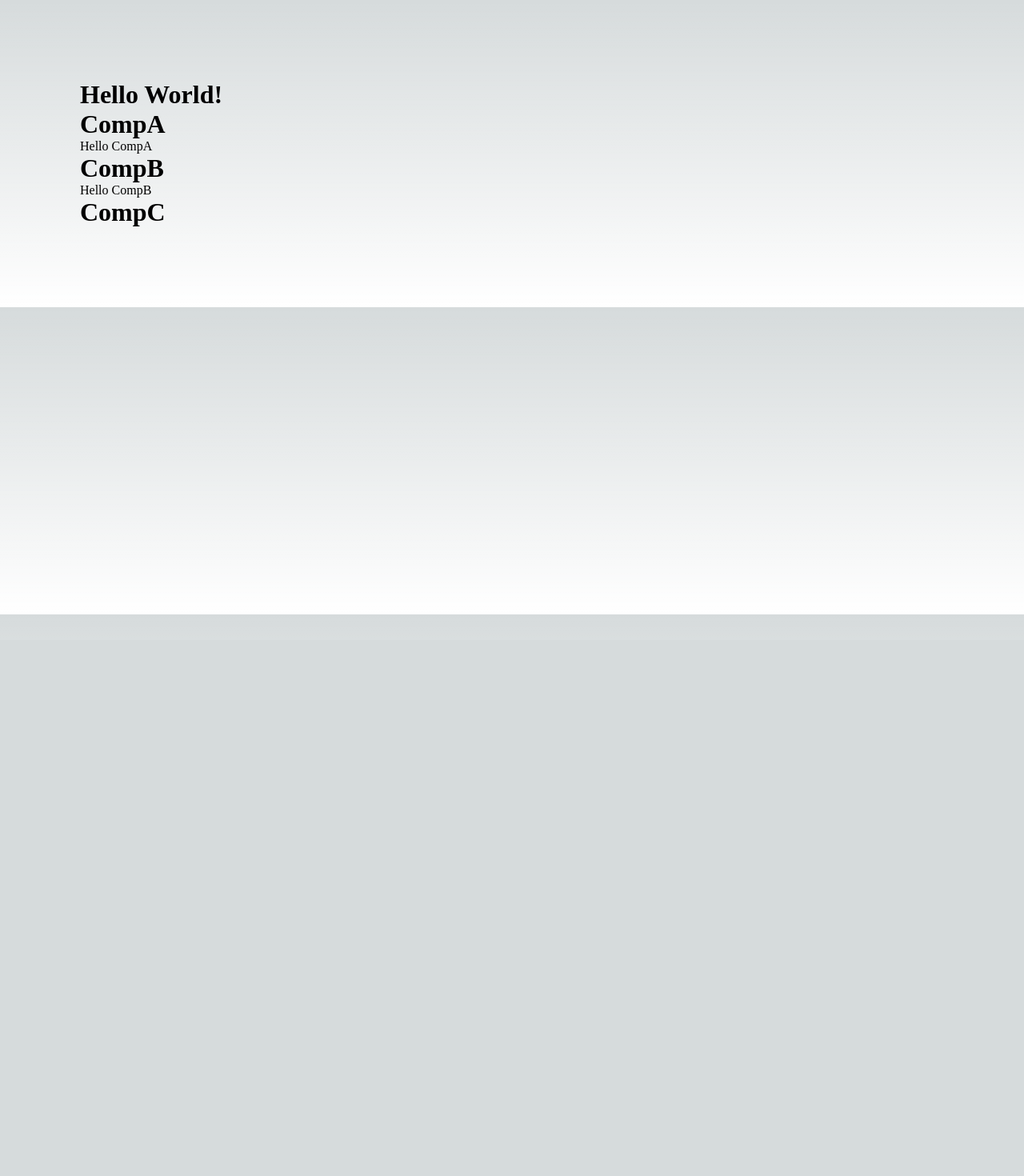
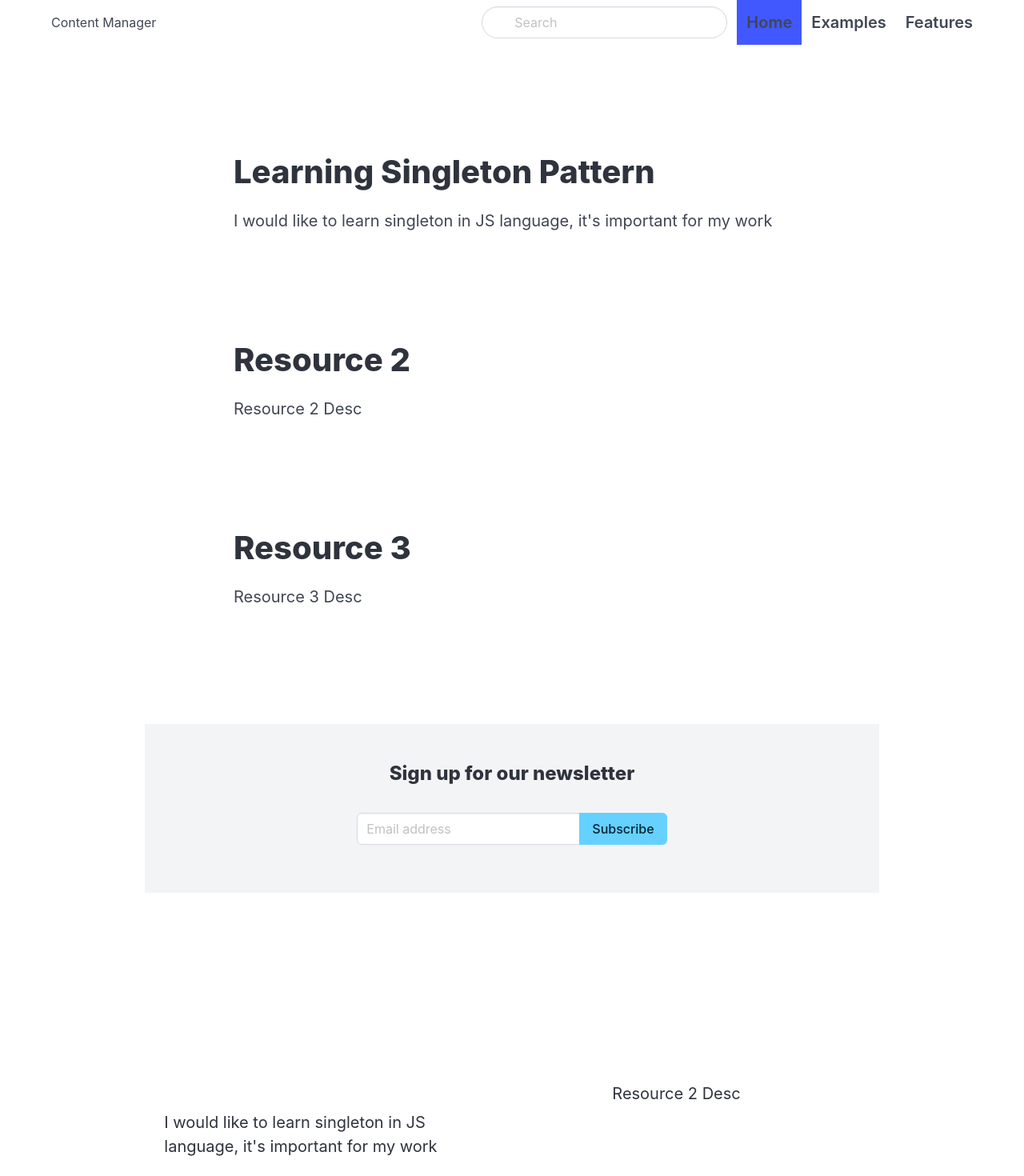
Before and after one commit to PratibhaRepos1/NextJs, a Next.js app in the folder content-manager-app/: page / in a window 1280 px wide. Shown: the top 1470 px of the page at 80% size. Before the commit the page ends 800 px from the top, so only its background shows below. Built offline with nearby package versions, Linux system fonts and the light colour scheme.

Commit message:
project Layout

```diff
--- /dev/null
+++ b/content-manager-app/api/data.js
@@ -0,0 +1,34 @@
+
+export const resources = [
+    {
+        id: "1",
+        title: "Learning Singleton Pattern",
+        description: "I would like to learn singleton in JS language, it's important for my work",
+        link: "https://link.com",
+        image: "https://image.com",
+        priority: 3,
+        timeToFinish: 120,
+        active: true
+      },
+      {
+        id: "2",
+        title: "Resource 2",
+        description: "Resource 2 Desc",
+        link: "https://link.com",
+        image: "https://image.com",
+        priority: 2,
+        timeToFinish: 60,
+        active: false
+      },
+      {
+        id: "3",
+        title: "Resource 3",
+        description: "Resource 3 Desc",
+        link: "https://link.com",
+        image: "https://image.com",
+        priority: 1,
+        timeToFinish: 30,
+        active: false
+      }
+
+]
--- /dev/null
+++ b/content-manager-app/components/Footer.js
@@ -0,0 +1,15 @@
+const Footer = () => {
+    return(
+        <footer className="footer">
+            <div className="content has-text-centered">
+            <p>
+                <strong>Bulma - Blog theme</strong> by <a href="https://gonzalojs.com">Gonzalo Gutierrez</a>. Based on the <a
+                href="http://jigsaw-blog-staging.tighten.co/">jigsaw-blog</a>. The source code is licensed
+                <a href="http://opensource.org/licenses/mit-license.php">MIT</a>
+            </p>
+            </div>
+      </footer>
+
+    )
+}
+export default Footer;
--- /dev/null
+++ b/content-manager-app/components/Layout.js
@@ -0,0 +1,9 @@
+import Navbar from "./Navbar";
+
+const Layout = ({children}) =>
+    <>
+    <Navbar />
+    {children}
+    </>
+
+export default Layout;
--- /dev/null
+++ b/content-manager-app/components/Navbar.js
@@ -0,0 +1,42 @@
+const Navbar = () => {
+    return (
+        <>
+        <nav className="navbar">
+            <div className="container">
+            <div className="navbar-brand">
+                <a className="navbar-item" href="../">
+                <h1>Content Manager</h1>
+                </a>
+                <span className="navbar-burger burger" data-target="navbarMenu">
+                <span></span>
+                <span></span>
+                <span></span>
+                </span>
+            </div>
+            <div id="navbarMenu" className="navbar-menu">
+                <div className="navbar-end">
+                <div className=" navbar-item">
+                    <div className="control has-icons-left">
+                    <input className="input is-rounded" type="email" placeholder="Search" />
+                    <span className="icon is-left">
+                        <i className="fa fa-search"></i>
+                    </span>
+                    </div>
+                </div>
+                <a className="navbar-item is-active is-size-5 has-text-weight-semibold">
+                    Home
+                </a>
+                <a className="navbar-item is-size-5 has-text-weight-semibold">
+                    Examples
+                </a>
+                <a className="navbar-item is-size-5 has-text-weight-semibold">
+                    Features
+                </a>
+                </div>
+            </div>
+            </div>
+      </nav>
+        </>
+    )
+}
+export default Navbar;
--- /dev/null
+++ b/content-manager-app/components/Newsletter.js
@@ -0,0 +1,30 @@
+const Newsletter = () => {
+    return (
+        <section className="section">
+            <div className="columns">
+            <div className="column is-10 is-offset-1">
+                <div className="container has-text-centered is-fluid">
+                <div className="hero is-light">
+                    <div className="hero-body">
+                    <h2 className="title is-4">Sign up for our newsletter</h2>
+                        <div className="column is-6 is-offset-3">
+                        <div className="field has-addons has-addons-centered">
+                            <div className="control is-expanded">
+                            <input className="input " type="text" placeholder="Email address" />
+                            </div>
+                            <div className="control">
+                            <a className="button is-info">
+                                Subscribe
+                            </a>
+                            </div>
+                        </div>
+                        </div>
+                    </div>
+                </div>
+                </div>
+            </div>
+            </div>
+      </section>
+    )
+}
+export default Newsletter;
--- /dev/null
+++ b/content-manager-app/components/ResourceHighlight.js
@@ -0,0 +1,36 @@
+
+
+const ResourceHightlight = ({resources}) => {
+    return (
+        <section className="hero ">
+            <div className="hero-body">
+            <div className="container">
+                {
+                    resources.map(resources => {
+                        return (
+                            <section key={resources.id} className="section">
+                                <div className="columns">
+                                    <div className="column is-8 is-offset-2">
+                                    <div className="content is-medium">
+                                        <h2 className="subtitle is-4">{resources.createdAt}</h2>
+                                        <h1 className="title">{resources.title}</h1>
+                                        <p>{ resources.description }</p>
+                                    </div>
+                                    </div>
+                                </div>
+                            </section>
+
+                        )
+                    })
+                }
+
+
+
+
+
+            </div>
+            </div>
+      </section>
+    )
+}
+export default ResourceHightlight;
--- /dev/null
+++ b/content-manager-app/components/ResourceList.js
@@ -0,0 +1,37 @@
+
+const ResourceList = ({resources}) => {
+    return(
+        <section className="hero ">
+            <div className="hero-body">
+            <div className="container">
+
+                <section className="section">
+                <div className="columns is-multiline is-variable is-8">
+                    {
+                        resources.map(resources => {
+                            return(
+
+                                <div key={resources.id} className="column is-5 is-offset-1 ">
+                                    <div className="content is-medium">
+                                        <h2 className="subtitle is-5 has-text-grey">{resources.createdAt}</h2>
+                                        <h1 className="title has-text-white is-3">{resources.title}</h1>
+                                        <p className="has-text-dark">
+                                            {resources.description}
+                                        </p>
+                                    </div>
+                                </div>
+                            )
+                        }
+                        )}
+
+                </div>
+                </section>
+
+
+            </div>
+            </div>
+      </section>
+
+    )
+}
+export default ResourceList;
--- a/content-manager-app/package.json
+++ b/content-manager-app/package.json
@@ -9,8 +9,9 @@
     "lint": "next lint"
   },
   "dependencies": {
+    "bulma": "^1.0.2",
+    "next": "14.2.5",
     "react": "^18",
-    "react-dom": "^18",
-    "next": "14.2.5"
+    "react-dom": "^18"
   }
 }
--- a/content-manager-app/pages/_app.js
+++ b/content-manager-app/pages/_app.js
@@ -1,4 +1,6 @@
-import "../styles/globals.css";
+import "bulma/css/bulma.min.css";
+
+//import "../styles/globals.css";
 
 
 function MainApp({Component, pageProps}) {
--- a/content-manager-app/pages/index.js
+++ b/content-manager-app/pages/index.js
@@ -1,48 +1,29 @@
+import Layout from "@/components/Layout";
+import ResourceHightlight from "@/components/ResourceHighlight";
+import Newsletter from "@/components/Newsletter";
+import ResourceList from "@/components/ResourceList";
+import Footer from "@/components/Footer";
 
-import React from "react";
-function CompA() {
-  return (
-    <>
-      <h1>CompA</h1>
-      <p>Hello CompA</p>
-      <CompB />
-    </>
+import { resources } from "@/api/data";
 
+function Home() {
+  return(
+   <>
+
+    <Layout >
+    <ResourceHightlight
+    resources = {resources}
+    />
+
+    <Newsletter />
+    <ResourceList
+    resources = {resources} />
+
+     <Footer />
+     </Layout>
+
+   </>
   )
 }
 
-function CompB() {
-  return(
-    <>
-      <h1>CompB</h1>
-      <p>Hello CompB</p>
-    </>
-
-  )
-}
-//JSX
-
-class CompC extends React.Component {
-
-  render() {
-    return (
-      <h1>CompC</h1>
-    )
-
-  }
-}
-
-const  HomePage = () => {
-  return (
-  <>
-     <h1>Hello World!</h1>
-     <CompA />
-    <CompC></CompC>
-
-  </>
-
-
-  )
-}
-
-export default HomePage;
+export default Home;
--- a/content-manager-app/styles/globals.css
+++ b/content-manager-app/styles/globals.css
@@ -19,7 +19,7 @@
   );
   --secondary-glow: radial-gradient(
     rgba(255, 255, 255, 1),
-    rgba(255, 255, 255, 0)
+    rgba(247, 239, 239, 0)
   );
 
   --tile-start-rgb: 239, 245, 249;
@@ -80,12 +80,12 @@
 }
 
 html,
-body {
+/* body {
   max-width: 100vw;
   overflow-x: hidden;
-}
+} */
 
-body {
+/* body {
   padding: 100px;
   color: rgb(var(--foreground-rgb));
   background: linear-gradient(
@@ -94,15 +94,15 @@ body {
       rgb(var(--background-end-rgb))
     )
     rgb(var(--background-start-rgb));
-}
+} */
 
 a {
   color: inherit;
   text-decoration: none;
 }
 
-@media (prefers-color-scheme: dark) {
+/* @media (prefers-color-scheme: dark) {
   html {
     color-scheme: dark;
   }
-}
+} */
```
Also changed, not shown: content-manager-app/pages/about.js (+8 -2 lines), 1 other file (tests, documents, lock files or other folders).
